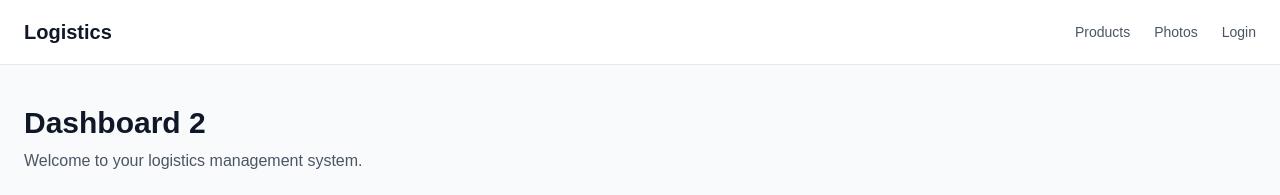
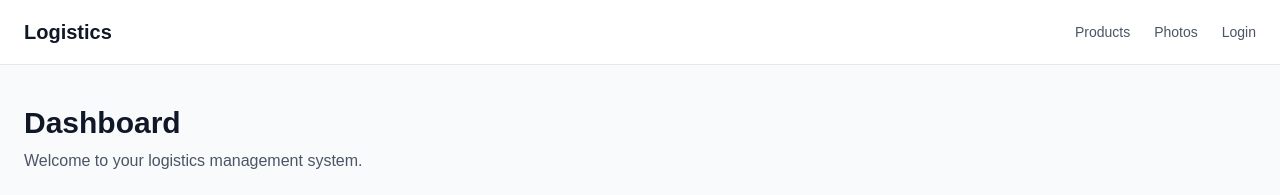
Before and after one commit to khkhomasuridze/testnext, a Next.js app: page / in a window 1280 px wide. Shown: the top 195 px of the page. Built offline with nearby package versions, Linux system fonts and the light colour scheme; no server answers.

Commit message:
return back to the dashboard

```diff
--- a/app/page.tsx
+++ b/app/page.tsx
@@ -5,7 +5,7 @@ export default function Home() {
   <div className="mx-auto max-w-7xl px-6 py-10">
     <div className="mb-8">
       <h1 className="text-3xl font-bold text-gray-900">
-        Dashboard 2
+        Dashboard
       </h1>
       <p className="mt-2 text-gray-600">
         Welcome to your logistics management system.
```
